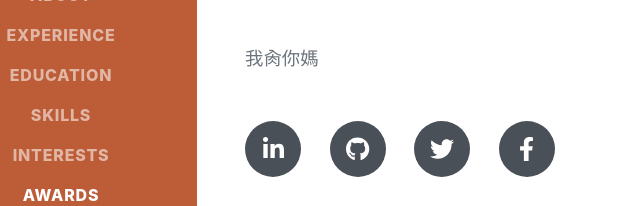
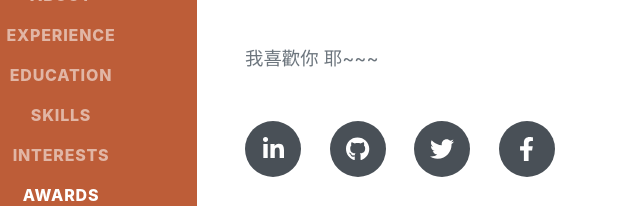
Before and after one commit to user011291/leo99925.github.io, a plain HTML site: page index.html in a window 1280 px wide. Shown: the part 397-603 px from the top of the page, 75-715 px from the left. Drawn offline with nearby package versions, Linux system fonts and the light colour scheme; a web font is replaced by a local one.

Commit message:
Update index.html

```diff
--- a/index.html
+++ b/index.html
@@ -47,7 +47,7 @@
                         3542 Berry Street · Cheyenne Wells, CO 80810 · (317) 585-8468 ·
                         <a href="mailto:name@email.com">name@email.com</a>
                     </div>
-                    <p class="lead mb-5">我肏你媽</p>
+                    <p class="lead mb-5">我喜歡你 耶~~~</p>
                     <div class="social-icons">
                         <a class="social-icon" href="#!"><i class="fab fa-linkedin-in"></i></a>
                         <a class="social-icon" href="#!"><i class="fab fa-github"></i></a>
```
